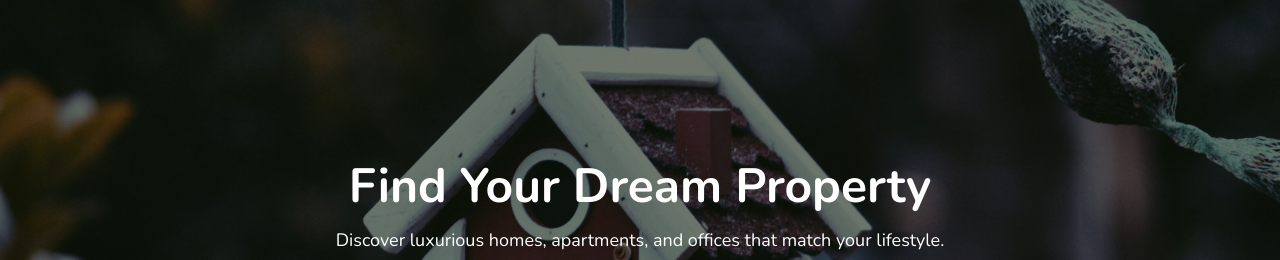
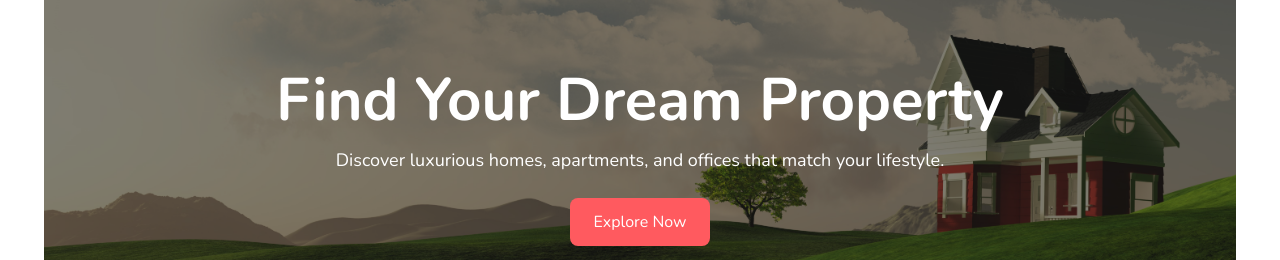
Before and after one commit to fajlerabbifahim/FT-Real-Estate, a React (Vite) app: page / in a window 1280 px wide. Shown: the part 956-1216 px from the top of the page. Built offline with nearby package versions, Linux system fonts and the light colour scheme; no server answers.

Commit message:
banner design coustomize

```diff
--- a/src/Components/Navbar/Navbar.jsx
+++ b/src/Components/Navbar/Navbar.jsx
@@ -76,7 +76,7 @@ const Navbar = () => {
   };
 
   return (
-    <nav className="w-full backdrop-blur-lg text-gray-600 fixed top-0 left-0 z-20 shadow-lg">
+    <nav className="w-full bg-gray-100 text-gray-600 fixed top-0 left-0 z-20 shadow-lg">
       <div className="max-w-7xl mx-auto px-4 sm:px-6 lg:px-8 flex justify-between items-center h-16">
         {/* Logo */}
         <div className="flex items-center space-x-2 text-[#FF5A5F]">
--- a/src/Hooks/useAxiosPublic.jsx
+++ b/src/Hooks/useAxiosPublic.jsx
@@ -1,7 +1,7 @@
 import axios from "axios";
 
 const axiosPublic = axios.create({
-  baseURL: "https://ft-real-state-server.vercel.app",
+  baseURL: "http://localhost:5000",
 });
 const useAxiosPublic = () => {
   return axiosPublic;
--- a/src/Hooks/useAxiosSecure.jsx
+++ b/src/Hooks/useAxiosSecure.jsx
@@ -3,7 +3,7 @@ import { useNavigate } from "react-router-dom";
 import useAuth from "./useAuth";
 
 const axiosSecure = axios.create({
-  baseURL: "https://ft-real-state-server.vercel.app",
+  baseURL: "http://localhost:5000",
 });
 
 function useAxiosSecure() {
--- a/src/Pages/Home/Banner/Banner.jsx
+++ b/src/Pages/Home/Banner/Banner.jsx
@@ -4,17 +4,17 @@ import { Link } from "react-router-dom";
 function Banner() {
   return (
     <div
-      className="relative h-screen bg-cover bg-center"
+      className="relative h-[500px] bg-cover bg-center rounded-[20px] mt-16 mx-11"
       style={{
         backgroundImage: `url(${bannerIMG})`,
       }}
     >
       {/* Overlay */}
-      <div className="absolute inset-0 bg-black bg-opacity-50"></div>
+      <div className="absolute inset-0 bg-black bg-opacity-50 rounded-[20px] "></div>
 
       {/* Content */}
       <div className="relative z-10 flex flex-col items-center justify-center h-full text-center text-white">
-        <h1 className="text-5xl font-bold mb-4">Find Your Dream Property</h1>
+        <h1 className="text-6xl font-bold mb-4">Find Your Dream Property</h1>
         <p className="text-lg mb-6">
           Discover luxurious homes, apartments, and offices that match your
           lifestyle.
--- a/src/Pages/PropertyDetails/PropertyDetails.jsx
+++ b/src/Pages/PropertyDetails/PropertyDetails.jsx
@@ -1,7 +1,7 @@
 import { useQuery } from "@tanstack/react-query";
-import React, { useState } from "react";
+import { useState } from "react";
 import { data, useParams } from "react-router-dom";
-import useAxiosSecure from "../../Hooks/useAxiosSecure";
+
 import Loader from "../../Components/Loader/Loader";
 import useAuth from "../../Hooks/useAuth";
 import Navbar from "../../Components/Navbar/Navbar";
@@ -9,10 +9,11 @@ import { AiOutlineHeart } from "react-icons/ai";
 import { Helmet } from "react-helmet-async";
 import useWishList from "../../Hooks/useWistList";
 import Swal from "sweetalert2";
+import useAxiosPublic from "../../Hooks/useAxiosPublic";
 
 function PropertyDetails() {
   const { id } = useParams();
-  const axiosSecure = useAxiosSecure();
+  const axiosSecure = useAxiosPublic();
   const [showModal, setShowModal] = useState(false);
   const [reviewText, setReviewText] = useState("");
   const { user } = useAuth();
@@ -100,53 +101,6 @@ function PropertyDetails() {
 
       <main>
         <section className="py-28 px-4 max-w-4xl mx-auto">
-          {/* <div className="bg-white rounded-lg shadow-md p-6">
-            <img
-              src={property.propertyImage}
-              alt={property.propertyTitle}
-              className="w-full h-64 object-cover rounded-md mb-4"
-            />
-            <h2 className="text-2xl font-bold mb-4">
-              {property.propertyTitle}
-            </h2>
-            <div className="flex items-center space-x-4 mb-4">
-              <img
-                src={property.agentImage}
-                alt={property.agentName}
-                className="w-16 h-16 object-cover rounded-full border border-gray-300"
-              />
-              <p className="text-gray-700 font-medium">
-                Agent: {property.agentName}
-              </p>
-            </div>
-            <div className="grid grid-cols-3 gap-4 mb-6">
-              <p className="text-gray-600">
-                <span className="font-semibold">Size:</span>{" "}
-                {property.propertySize}
-              </p>
-              <p className="text-gray-600">
-                <span className="font-semibold">Bedrooms:</span>{" "}
-                {property.bedrooms}
-              </p>
-              <p className="text-gray-600">
-                <span className="font-semibold">Bathrooms:</span>{" "}
-                {property.bathrooms}
-              </p>
-            </div>
-
-            <p className="text-gray-600 mb-1">
-              Price Range: {property.priceRange.minPrice} -{" "}
-              {property.priceRange.maxPrice}
-            </p>
-            <p className="text-gray-600 mb-6">{property.description}</p>
-            <button
-              onClick={handleAddToWishlist}
-              className="bg-blue-600 hover:bg-blue-700 text-white py-2 px-4 rounded-md"
-            >
-              Add to Wishlist
-            </button>
-          </div> */}
-
           <div className="bg-white rounded-lg shadow-md p-6">
             <img
               src={property.propertyImage}
@@ -195,7 +149,7 @@ function PropertyDetails() {
             </button>
           </div>
 
-          <div className="mt-12">
+          <div className="mt-12 p-6">
             <h3 className="text-xl font-semibold mb-4">Reviews</h3>
             {reviews?.length > 0 ? (
               <ul className="space-y-4">
@@ -224,7 +178,7 @@ function PropertyDetails() {
 
           {/* Modal for adding a review */}
           {showModal && (
-            <div className="fixed inset-0 bg-black bg-opacity-50 flex items-center justify-center">
+            <div className="fixed inset-0 bg-black bg-opacity-50 flex items-center justify-center  ">
               <div className="bg-white p-6 rounded-md w-96">
                 <h3 className="text-lg font-semibold mb-4">Add Your Review</h3>
                 <textarea
```
Also changed, not shown: src/assets/BannerIMG/bannerImage.jpg.
